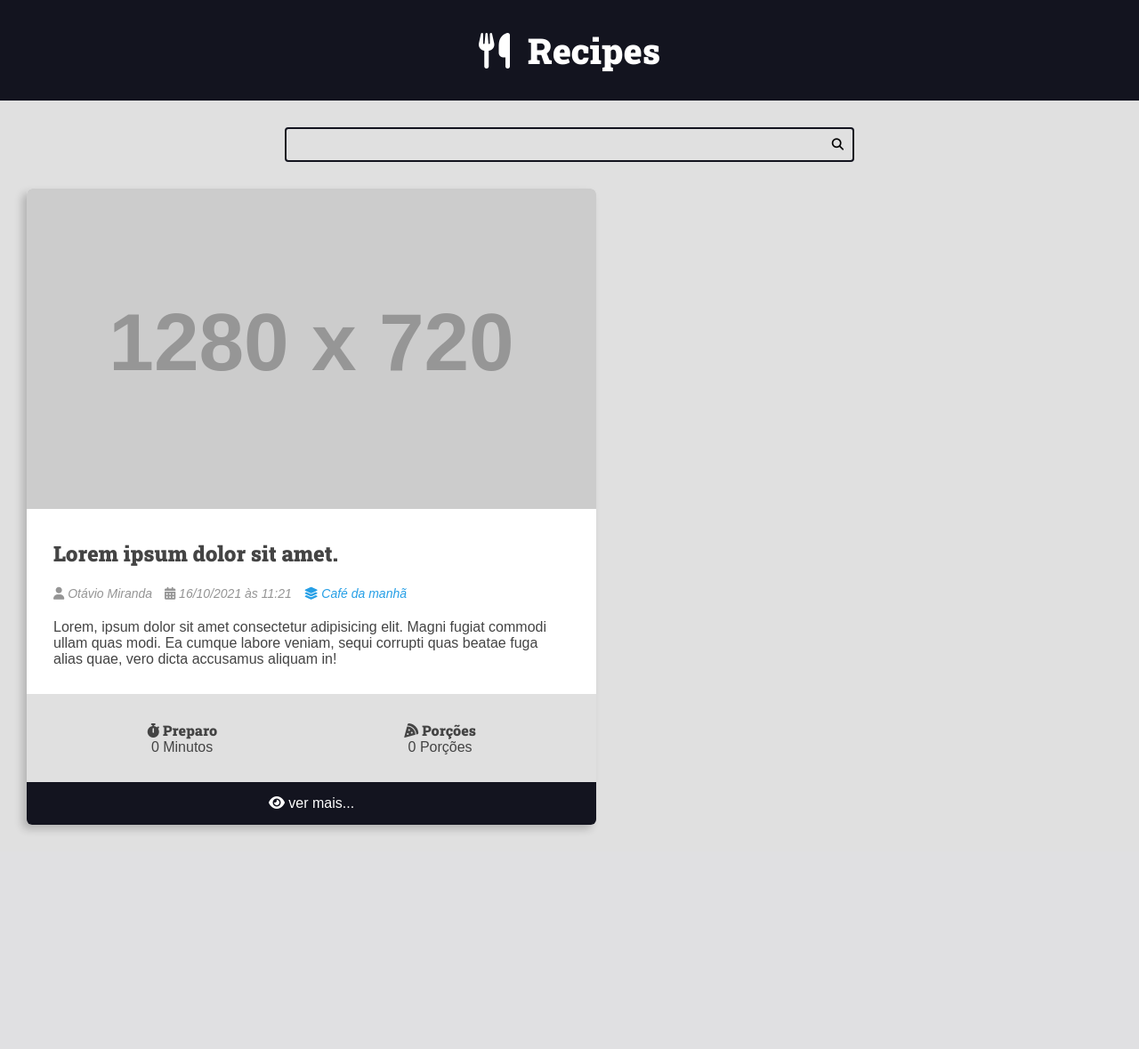
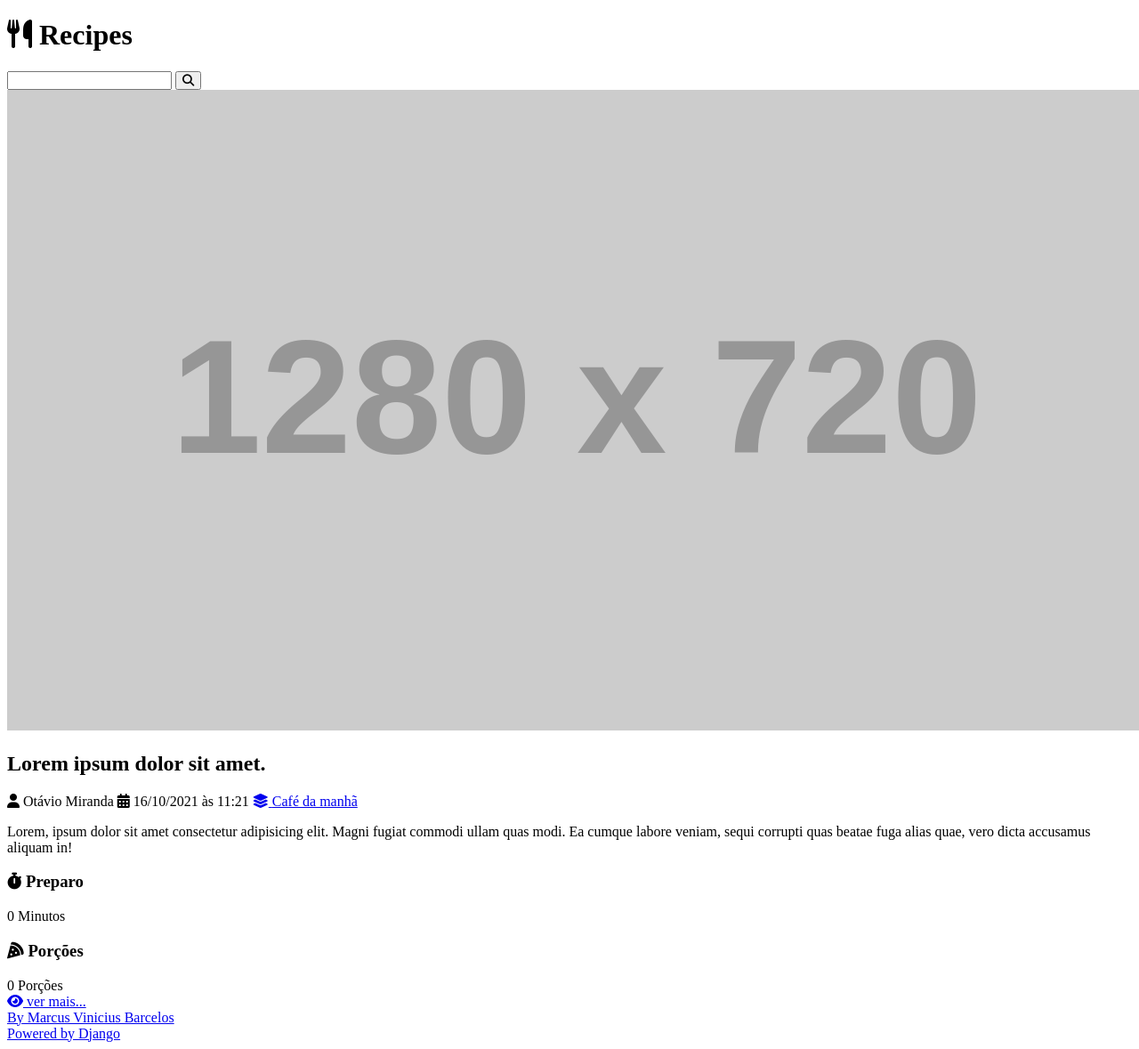
Before and after one commit to MarcusViniciusBarcelos/Project_Recipes, a Django app: page / in a window 1280 px wide. Shown: the whole page at 89% size. Before the commit the page ends 935 px from the top, so only its background shows below. Run offline with Django 4.2, Linux system fonts and the light colour scheme; grey boxes labelled with a size stand in for pictures from a placeholder-image service; some libraries are stand-ins or nearby versions.

Commit message:
footer/home/head/static css

```diff
--- a/recipes/templates/recipes/pages/home.html
+++ b/recipes/templates/recipes/pages/home.html
@@ -9,6 +9,7 @@
             {% include "recipes/partials/recipe.html" %}
         </div>
     </main>
+    {% include 'recipes/partials/footer.html' %}
 </body>
 
 </html>
--- /dev/null
+++ b/recipes/templates/recipes/partials/footer.html
@@ -0,0 +1,9 @@
+<footer class="main-footer">
+    <div class="developer">
+      <a href="https://www.linkedin.com/in/marcusviniciusbarcelos/" target="_blank" rel="noreferrer noopener">By Marcus Vinicius Barcelos</a>
+    </div>
+
+    <div class="powered">
+      <a href="https://www.djangoproject.com/" target="_blank" rel="noreferrer noopener">Powered by Django</a>
+    </div>
+  </footer>
--- a/recipes/templates/recipes/partials/head.html
+++ b/recipes/templates/recipes/partials/head.html
@@ -1,3 +1,4 @@
+{% load static %}
 <!DOCTYPE html>
 <html lang="pt-BR">
 
@@ -12,243 +13,8 @@
     <link rel="preconnect" href="https://fonts.gstatic.com" crossorigin>
     <link href="https://fonts.googleapis.com/css2?family=Roboto+Slab:wght@900&display=swap" rel="stylesheet">
 
+    <link rel="stylesheet" href="{% static 'recipes/css/style.css' %}">
+    <link rel="stylesheet" href="{% static 'global/css/global-style.css' %}">
     <title>Recipes</title>
 
-    <style>
-        :root {
-            --color-primary: #269fe6;
-            --color-primary-hover: #2086c2;
-            --color-primary-dark: #13141f;
-            --color-primary-dark-hover: #212336;
-            --color-primary-light: #d4ecfa;
-            --color-primary-light-hover: #bdd8e7;
-
-            --color-white: #fff;
-            --color-black: #000;
-
-            --color-dark-text: #444;
-            --color-info-light: #cce5ff;
-            --color-debug-light: #cce5ff;
-            --color-success-light: #d4edda;
-            --color-alert-light: #fff3cd;
-            --color-warning-light: #fff3cd;
-            --color-error-light: #f8d7da;
-
-            --color-info-dark: #4d86c4;
-            --color-debug-dark: #4d86c4;
-            --color-success-dark: #4a9c5d;
-            --color-alert-dark: #927f40;
-            --color-warning-dark: #927f40;
-            --color-error-dark: #da525d;
-
-            --color-gray-0: #f9f9f9;
-            --color-gray-1: #e0e0e0;
-            --color-gray-2: #c7c7c7;
-            --color-gray-3: #aeaeae;
-            --color-gray-4: #959595;
-            --color-gray-5: #7d7d7d;
-            --color-gray-6: #646464;
-            --color-gray-7: #4b4b4b;
-            --color-gray-8: #323232;
-            --color-gray-9: #191919;
-
-            --font-primary: sans-serif;
-            --font-headings: 'Roboto Slab', serif;
-
-            --spacing-gutter-medium: 3rem;
-            --spacing-gutter-large: 4rem;
-        }
-
-        * {
-            padding: 0;
-            margin: 0;
-            box-sizing: border-box;
-        }
-
-        html {
-            font-size: 62.5%;
-        }
-
-        body {
-            font-size: 1.6rem;
-            font-family: var(--font-primary);
-            background: var(--color-gray-1);
-            color: var(--color-dark-text)
-        }
-
-        h1,
-        h2,
-        h3,
-        h4,
-        h5,
-        h6 {
-            font-family: var(--font-headings);
-        }
-
-        .container {
-            max-width: 144rem;
-            margin: 0 auto;
-            padding: var(--spacing-gutter-medium);
-        }
-
-        .main-header-container {
-            background: var(--color-primary-dark);
-        }
-
-        .main-logo {
-            font-size: 4rem;
-            color: var(--color-white);
-            text-decoration: none;
-            display: flex;
-            flex-flow: row nowrap;
-            align-items: center;
-            justify-content: center;
-            width: fit-content;
-            margin: 0 auto;
-        }
-
-        .main-logo-icon {
-            margin-right: 2rem;
-        }
-
-
-        .search-form {
-            border: .2rem solid var(--color-primary-dark);
-            max-width: 64rem;
-            margin: 0 auto;
-            border-radius: .4rem;
-            position: relative;
-            transition: all 300ms ease-in-out;
-        }
-
-        .search-input,
-        .search-button {
-            border: none;
-            background: none;
-            outline: none;
-            padding: 1rem;
-            transition: all 300ms ease-in-out;
-        }
-
-        .search-input {
-            width: 100%;
-            padding-right: 3rem;
-        }
-
-        .search-button {
-            position: absolute;
-            top: 0;
-            right: 0;
-        }
-
-        .search-button:focus {
-            outline: 1px solid var(--color-primary);
-            background: rgba(0, 0, 0, .05)
-        }
-
-        .search-form:focus-within {
-            border-color: var(--color-primary);
-            background: var(--color-white);
-        }
-
-        .search-form:focus-within .search-button {
-            color: var(--color-primary);
-        }
-
-        .main-content {
-            padding-top: 0;
-        }
-
-        .main-content-list {
-            display: grid;
-            grid-template-columns: repeat(auto-fit, minmax(340px, 1fr));
-            gap: var(--spacing-gutter-large);
-        }
-
-        .recipe {
-            background: var(--color-white);
-            box-shadow: -5px 5px 10px rgba(0, 0, 0, 0.2);
-            transform: scale(1);
-            transition: all 300ms ease-in-out;
-            border-radius: .6rem;
-            overflow: hidden;
-        }
-
-        .recipe img {
-            max-width: 100%;
-        }
-
-        .recipe-list-item {
-            max-width: 64rem;
-        }
-
-        .recipe-list-item:hover {
-            transform: scale(1.02);
-            box-shadow: -10px 8px 18px rgba(0, 0, 0, 0.25);
-        }
-
-        .recipe-title-container {
-            padding: var(--spacing-gutter-medium);
-            padding-bottom: 2rem;
-        }
-
-        .recipe-author {
-            padding: 0 var(--spacing-gutter-medium);
-        }
-
-        .recipe-content {
-            padding: var(--spacing-gutter-medium);
-            padding-top: 2rem;
-        }
-
-        .recipe-author-item {
-            color: var(--color-gray-4);
-            margin-right: 1rem;
-            font-style: italic;
-            font-size: 1.4rem;
-        }
-
-        .recipe-author a {
-            color: var(--color-primary);
-            transition: all 300ms ease-in-out;
-            text-decoration: none;
-        }
-
-        .recipe-author a:hover {
-            color: var(--color-primary-dark);
-        }
-
-        .recipe-meta-container {
-            display: flex;
-            flex-flow: row wrap;
-            padding: var(--spacing-gutter-medium);
-            background: var(--color-gray-1);
-        }
-
-        .recipe-meta {
-            display: flex;
-            flex-flow: column nowrap;
-            flex-shrink: 1;
-            flex-grow: 1;
-            text-align: center;
-        }
-
-        .recipe-meta-title {
-            font-size: 1.6rem;
-        }
-
-        .recipe-footer a {
-            background: var(--color-primary-dark);
-            display: block;
-            color: var(--color-white);
-            text-decoration: none;
-            text-align: center;
-            padding: 1.5rem var(--spacing-gutter-medium);
-            transition: all 300ms ease-in-out;
-        }
-
-        .recipe-footer a:hover {
-            filter: brightness(2);
-        }
-    </style>
 </head>
```
Also changed, not shown: project1/settings.py (+5 -2 lines), base_static/global/css/global-style.css (added).
